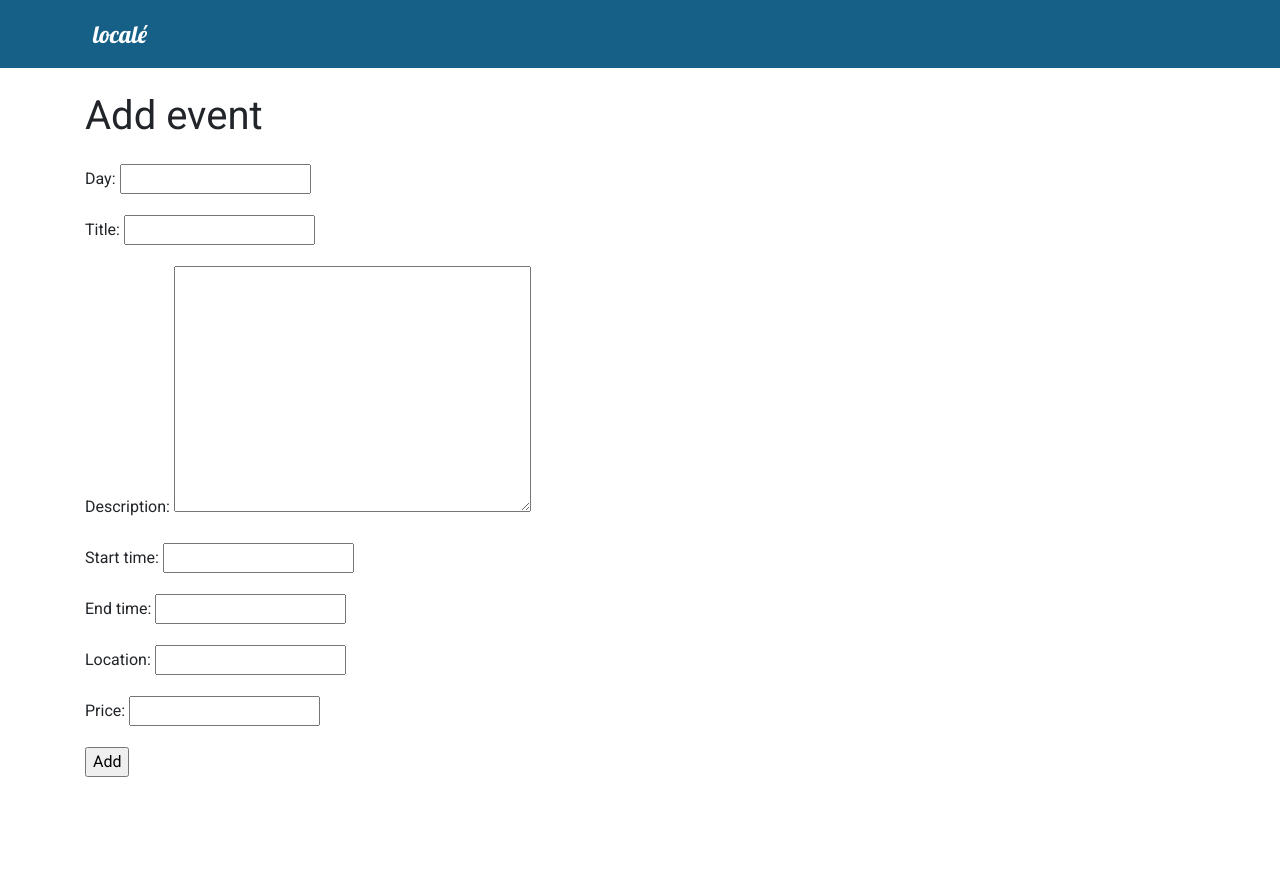
After one commit to iosoftworks/locale-backend-v2, a Django app: page /event/new/ in a window 1280 px wide. The commit adds this page. Run offline with Django 3.2, Linux system fonts and the light colour scheme; some libraries are stand-ins or nearby versions.

Commit message:
Added CRUD for events

```diff
--- a/events/models.py
+++ b/events/models.py
@@ -1,4 +1,5 @@
 from django.db import models
+from django.urls import reverse
 
 # Create your models here.
 
@@ -14,3 +15,6 @@ class Event(models.Model):
 
     def __str__(self):
         return self.title
+
+    def get_absolute_url(self):
+        return reverse('event_detail', args=[str(self.id)])
--- a/events/urls.py
+++ b/events/urls.py
@@ -1,8 +1,12 @@
 from django.urls import path
 
-from .views import EventListView, EventDetailView
+from .views import EventListView, EventDetailView, EventCreateView, EventUpdateView, EventDeleteView
 
 urlpatterns = [
+
+    path('event/new/', EventCreateView.as_view(), name='event_new'),
+    path('event/<int:pk>/edit/', EventUpdateView.as_view(), name='event_edit'),
+    path('event/<int:pk>/delete/', EventDeleteView.as_view(), name='event_delete'),
     path('event/<int:pk>/', EventDetailView.as_view(), name='event_detail'),
     path('', EventListView.as_view(), name='home'),
 ]
--- a/events/views.py
+++ b/events/views.py
@@ -1,4 +1,6 @@
 from django.views.generic import ListView, DetailView
+from django.views.generic.edit import CreateView, UpdateView, DeleteView
+from django.urls import reverse_lazy
 
 from .models import Event
 
@@ -11,3 +13,18 @@ class EventListView(ListView):
 class EventDetailView(DetailView):
     model = Event
     template_name = 'event_detail.html'
+
+class EventCreateView(CreateView):
+    model = Event
+    template_name = 'event_new.html'
+    fields = ['day', 'title', 'description', 'start_time', 'end_time', 'location', 'price']
+
+class EventUpdateView(UpdateView):
+    model = Event
+    template_name = 'event_edit.html'
+    fields = ['day', 'title', 'description', 'start_time', 'end_time', 'location', 'price']
+
+class EventDeleteView(DeleteView):
+    model = Event
+    template_name = 'event_delete.html'
+    success_url = reverse_lazy('home')
--- a/templates/event_detail.html
+++ b/templates/event_detail.html
@@ -10,4 +10,5 @@
         <li>{{ event.location }}</li>
         <li>{{ event.price }}</li>
     </ul>
+    <a href="{% url 'event_edit' event.pk %}">Edit</a> | <a href="{% url 'event_delete' event.pk %}">Delete</a>
 {% endblock content %}
--- /dev/null
+++ b/templates/event_new.html
@@ -0,0 +1,10 @@
+{% extends 'base.html' %}
+
+{% block content %}
+    <h1>Add event</h1>
+    <form action="" method="post">
+        {% csrf_token %}
+        {{ form.as_p }}
+        <input type="submit" value="Add">
+    </form>
+{% endblock content %}
--- a/templates/home.html
+++ b/templates/home.html
@@ -3,7 +3,7 @@
 {% block content %}
     <div class="text-center">
         <h1>Welcome to <span class="logo">localè</span></h1>
-        <a class="sapphire-btn" href="#">Add event</a>
+        <a class="sapphire-btn" href="{% url 'event_new' %}">Add event</a>
     </div>
     {% for event in object_list %}
     <div class="card">
```
Also changed, not shown: templates/event_delete.html (added, +10 -0 lines), templates/event_edit.html (added, +10 -0 lines), db.sqlite3.
